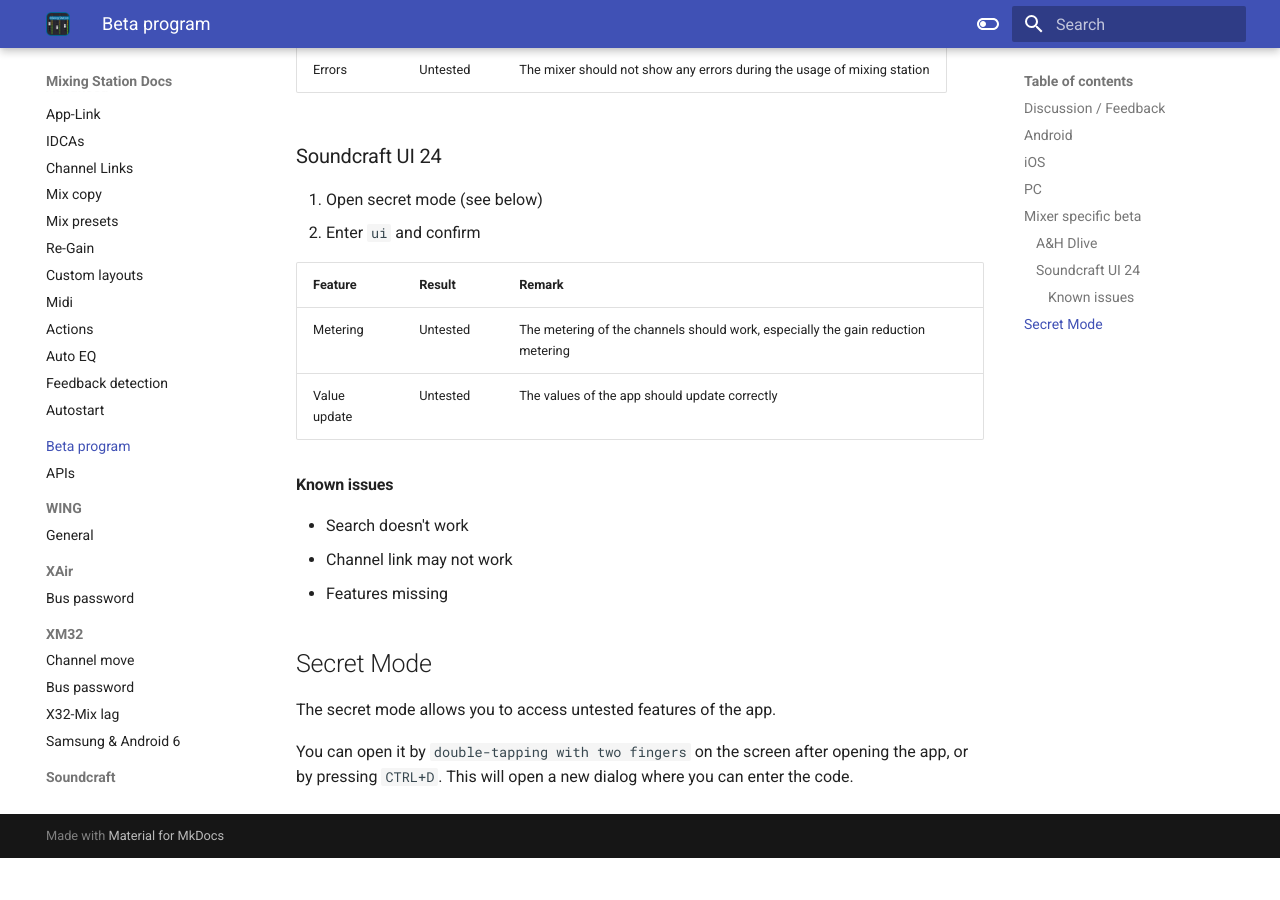
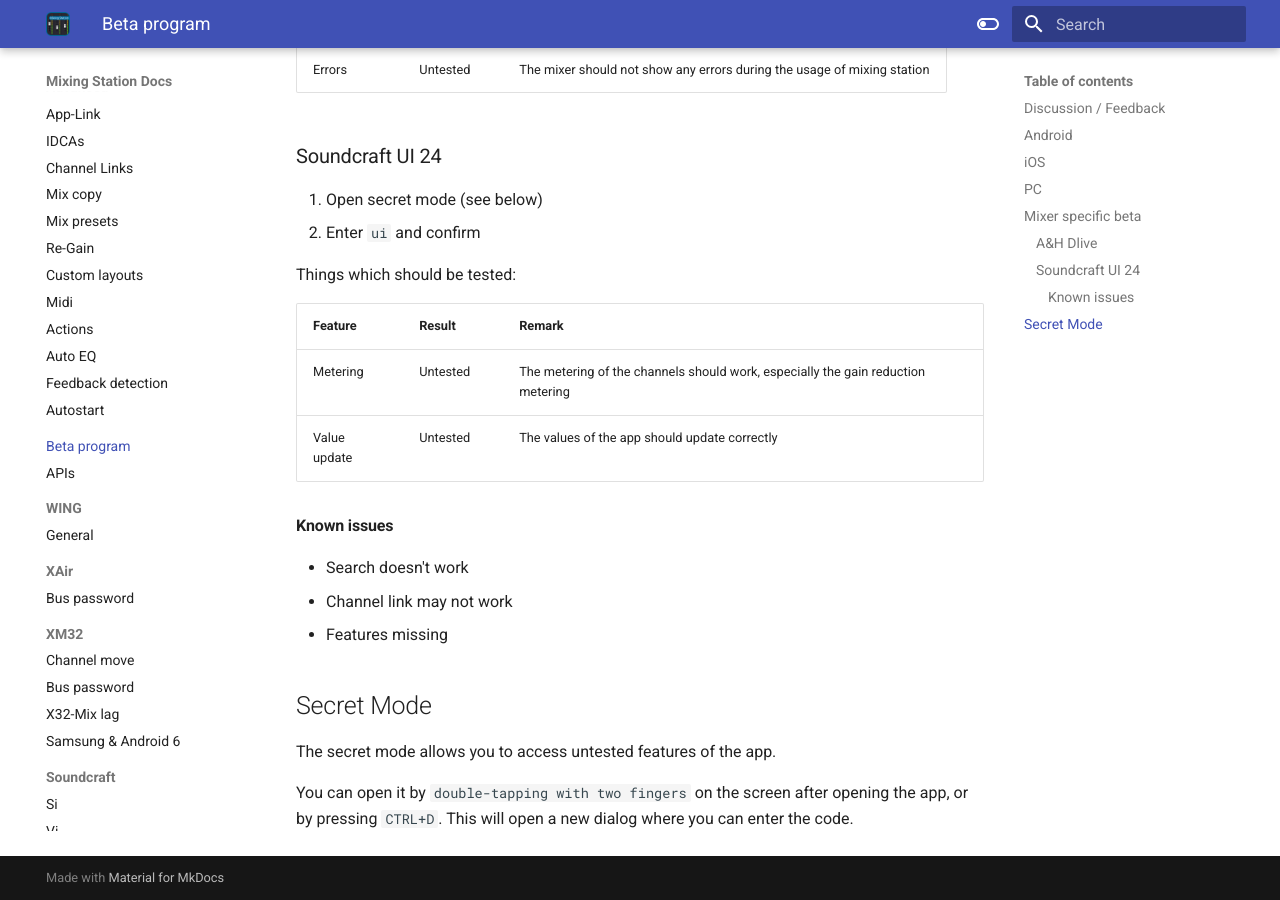
Before and after one commit to davidgiga1993/mixing-station-docs, an MkDocs documentation site: the page built from docs/beta.md, in a window 1280 px wide and 900 px high, scrolled down 1639 px. Built offline with MkDocs 1.6.1 and Material for MkDocs 9.7.7, drawn with Linux system fonts in a browser that asks for light colours; before the commit the page ends 2497 px from its top, so only the background shows below that.

Commit message:
fix: missing sentence

```diff
--- a/docs/beta.md
+++ b/docs/beta.md
@@ -62,6 +62,8 @@
 1. Open secret mode (see below)
 2. Enter `ui` and confirm
 
+Things which should be tested:
+
 | Feature      | Result   | Remark                                                                           |
 |--------------|----------|----------------------------------------------------------------------------------|
 | Metering     | Untested | The metering of the channels should work, especially the gain reduction metering |
```
